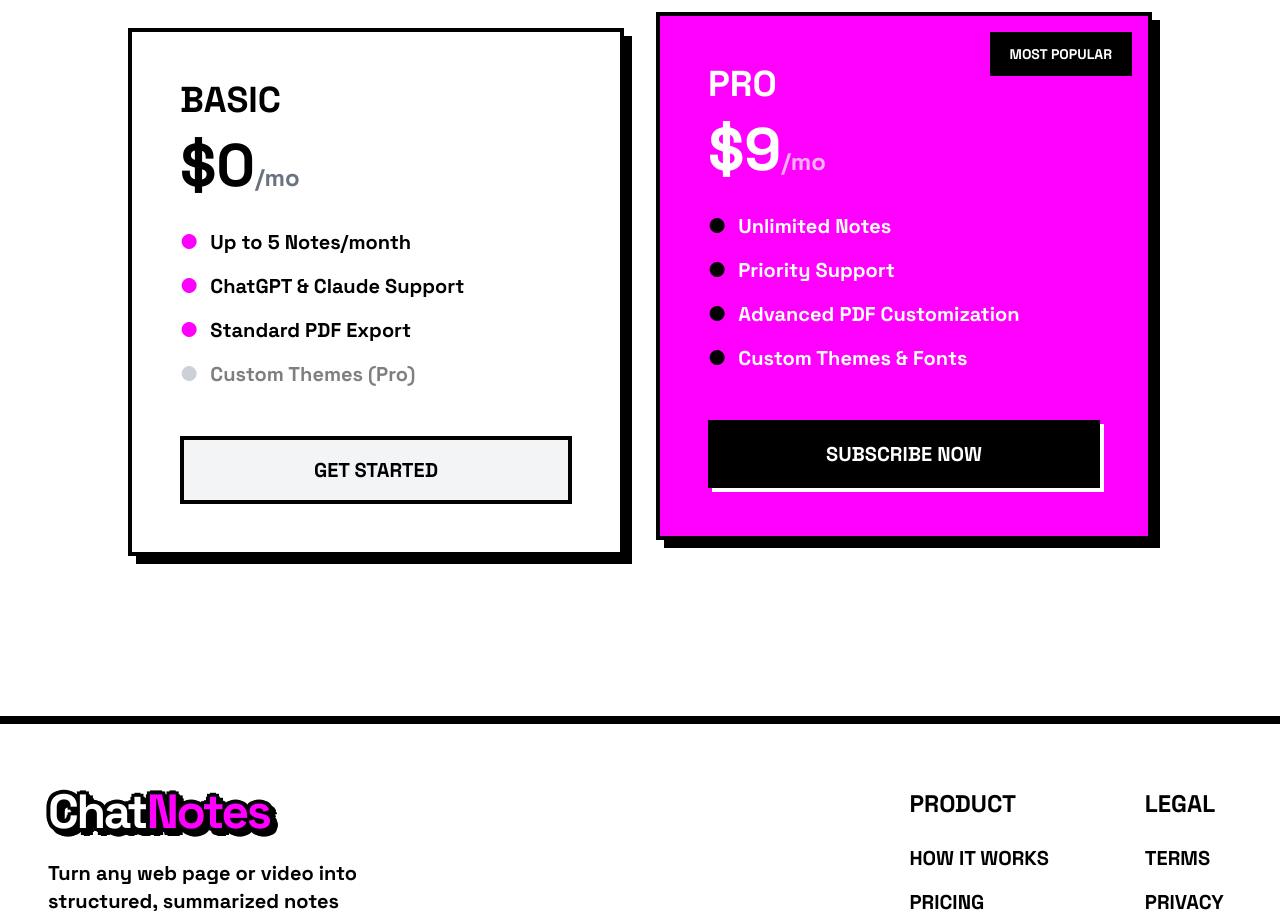
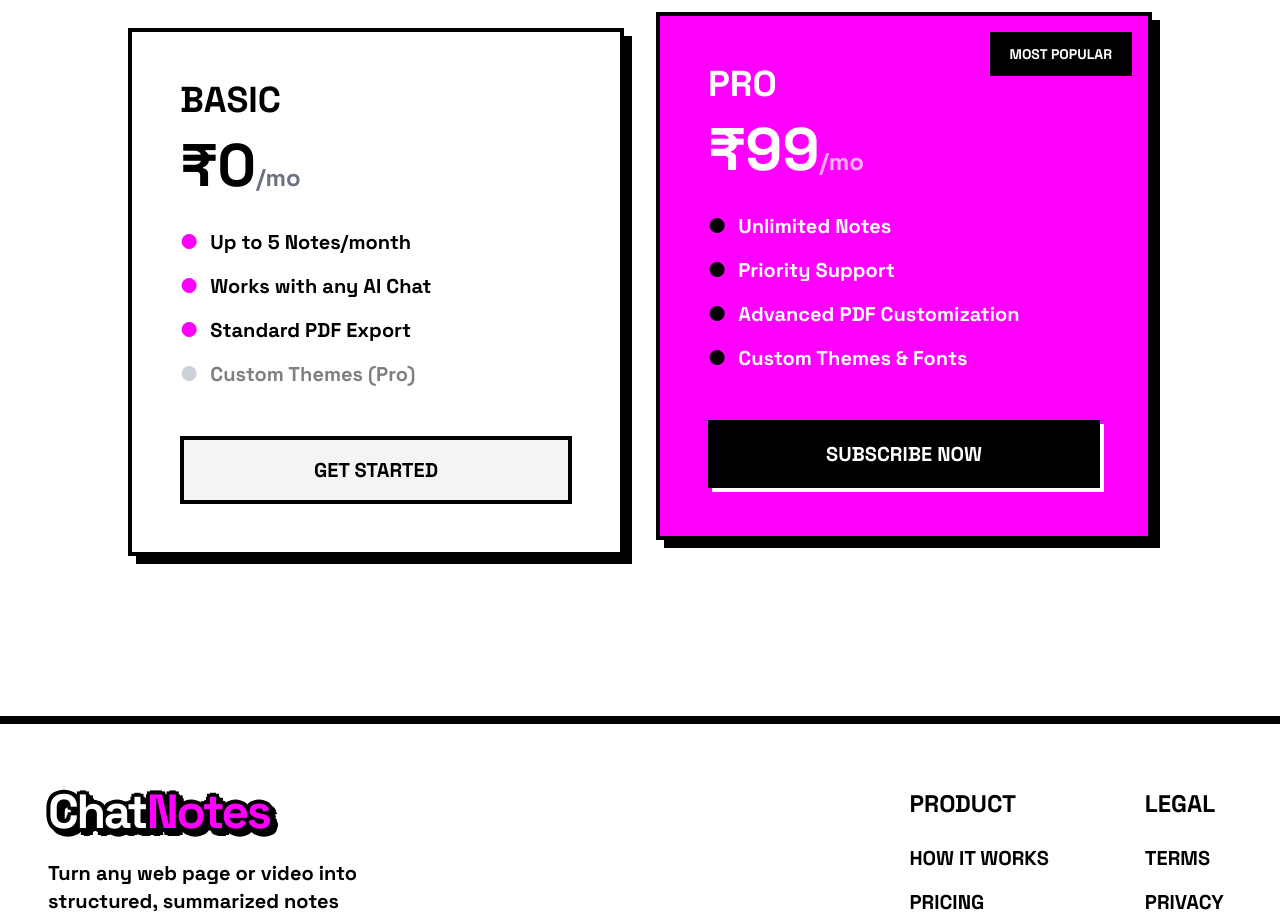
Before and after one commit to Shansh0324/chatScrapper, a Next.js app: page / in a window 1280 px wide. Shown: the part 1880-2797 px from the top of the page. Built offline with nearby package versions, Linux system fonts and the light colour scheme; no server answers.

Commit message:
minor updations

```diff
--- a/components/PricingSection.tsx
+++ b/components/PricingSection.tsx
@@ -16,13 +16,13 @@ export function PricingSection() {
         {/* Free Tier */}
         <div className="brutal-border brutal-shadow-static bg-white p-8 sm:p-12 flex flex-col">
           <h3 className="text-4xl font-black uppercase mb-4">Basic</h3>
-          <div className="text-6xl font-black mb-8">$0<span className="text-2xl text-gray-500">/mo</span></div>
+          <div className="text-6xl font-black mb-8">₹0<span className="text-2xl text-gray-500">/mo</span></div>
           <ul className="space-y-4 mb-12 flex-1">
             <li className="flex items-center text-xl font-bold gap-3">
               <span className="text-[#ff00ff]">●</span> Up to 5 Notes/month
             </li>
             <li className="flex items-center text-xl font-bold gap-3">
-              <span className="text-[#ff00ff]">●</span> ChatGPT & Claude Support
+              <span className="text-[#ff00ff]">●</span> Works with any AI Chat
             </li>
             <li className="flex items-center text-xl font-bold gap-3">
               <span className="text-[#ff00ff]">●</span> Standard PDF Export
@@ -42,7 +42,7 @@ export function PricingSection() {
             Most Popular
           </div>
           <h3 className="text-4xl font-black uppercase mb-4">Pro</h3>
-          <div className="text-6xl font-black mb-8">$9<span className="text-2xl text-white/70">/mo</span></div>
+          <div className="text-6xl font-black mb-8">₹99<span className="text-2xl text-white/70">/mo</span></div>
           <ul className="space-y-4 mb-12 flex-1">
             <li className="flex items-center text-xl font-bold gap-3">
               <span className="text-black">●</span> Unlimited Notes
```
Also changed, not shown: 1 other file (tests, documents, lock files or other folders).
